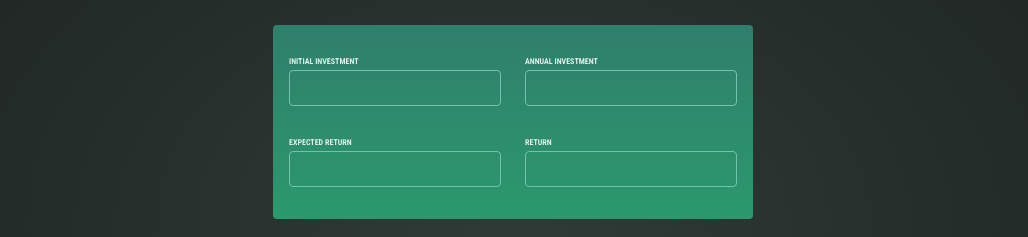
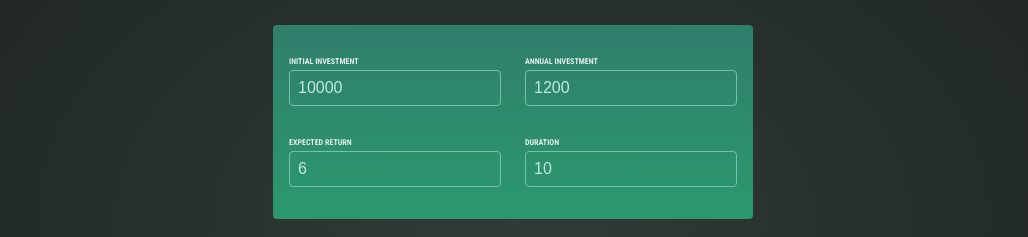
Before and after one commit to JamesBracken/Investment-calculator, a React (Vite) app: page / in a window 1280 px wide. Shown: the part 201-438 px from the top of the page, without its empty margins (127-1155 px from the left). Built offline with nearby package versions, Linux system fonts and the light colour scheme.

Commit message:
User input update

```diff
--- a/src/components/UserInput.jsx
+++ b/src/components/UserInput.jsx
@@ -1,31 +1,56 @@
 import { useState } from "react"
 
 export function UserInput(){
-    const [inputData, setInputData] = useState()
+    const [userInput, setUserInput] = useState({
+        initialInvestment : 10000,
+        annualInvestment : 1200,
+        expectedReturn : 6,
+        duration : 10
+    })
 
-    function handleUserInput(){
-        setInputData([''])
+    function handleChange(inputIdentifier, newValue){
+        setUserInput(prevUserInput => {
+            return {
+                ...prevUserInput, [inputIdentifier ]: newValue
+            }
+        })
     }
     return(
         <section id="user-input">
             <div className="input-group">
             <p>
                 <label>Initial investment</label>
-                <input type="number" required/>
+                <input type="number" required
+                value = {userInput.initialInvestment}
+                onChange={(event) => handleChange('initialInvestment', event.target.value)
+                }
+                />
             </p>
             <p>
                 <label>Annual investment</label>
-                <input type="number" required/>
+                <input type="number" required
+                value = {userInput.annualInvestment}
+                onChange={(event) => handleChange('annualInvestment', event.target.value)
+            }
+            />
             </p>
             </div>
             <div className="input-group">
             <p>
                 <label>Expected return</label>
-                <input type="number" required/>
+                <input type="number" required
+                value = {userInput.expectedReturn}
+                onChange={(event) => handleChange('expectedReturn', event.target.value)
+                }
+            />
             </p>
             <p>
-                <label>Return</label>
-                <input type="number" required/>
+                <label>Duration</label>
+                <input type="number" required
+                value = {userInput.duration}
+                onChange={(event) => handleChange('duration', event.target.value)
+            }
+            />
             </p>
             </div>
         </section>
```
